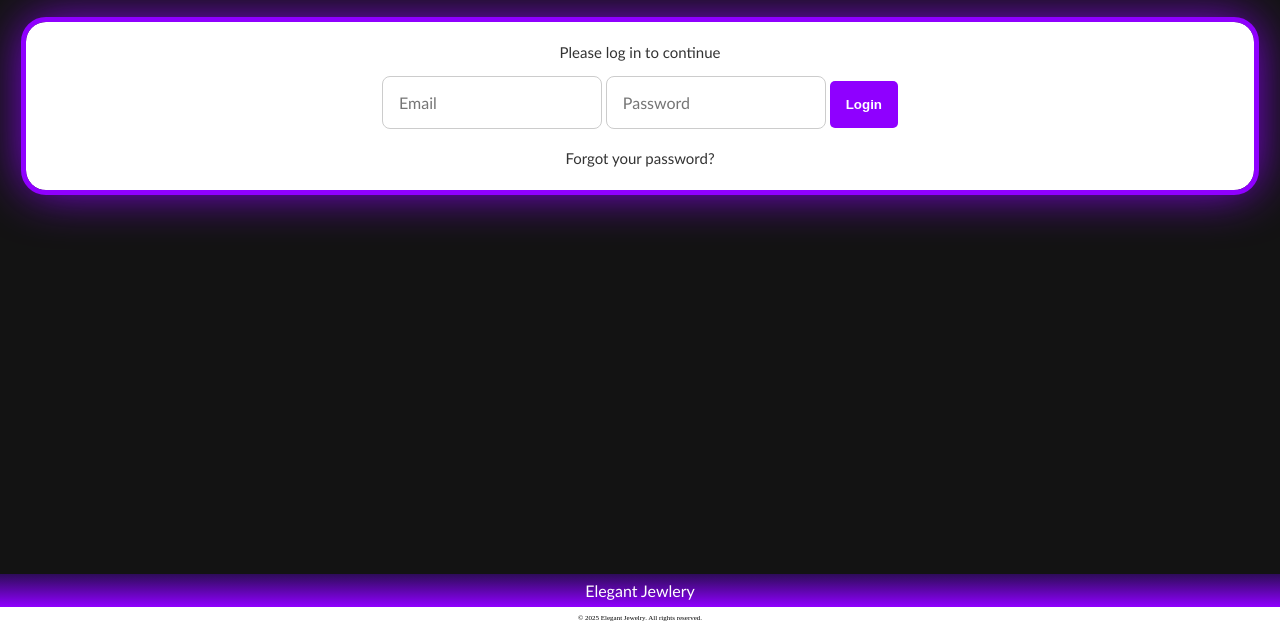
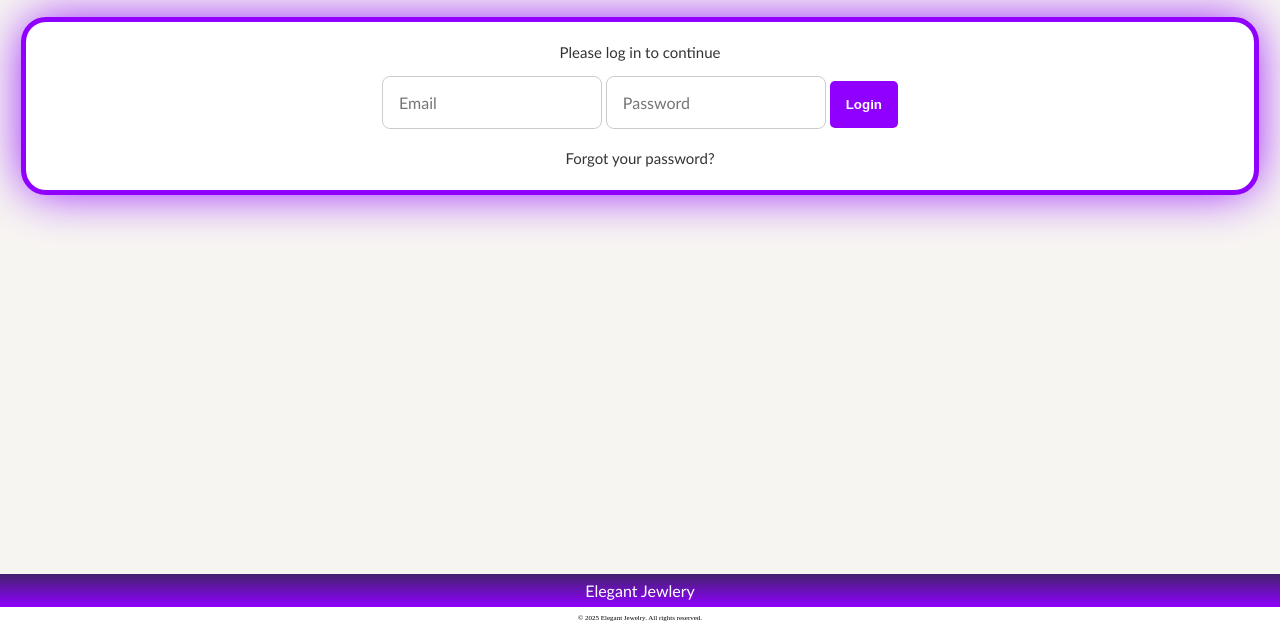
Before and after one commit to LardTheTard/shop, a plain HTML site: page public/login.html in a window 1280 px wide. Shown: the part 250-879 px from the top of the page. Drawn offline with Linux system fonts and the light colour scheme.

Commit message:
bug fix background gradient

```diff
--- a/public/login.html
+++ b/public/login.html
@@ -6,7 +6,7 @@
     <title>Jewelry Store</title>
     <link rel="stylesheet" href="styles.css" />
 </head>
-<body style ="background-color: rgba(0, 0, 0, 0.924);">
+<body>
 <header id="header1">
     <div>
         <h1 style="padding: 9px 0px 0px 0px; font-family: 'Times New Roman', Times, serif; ">Elegant Jewelry</h1>
```
Also changed, not shown: 1 other file.
